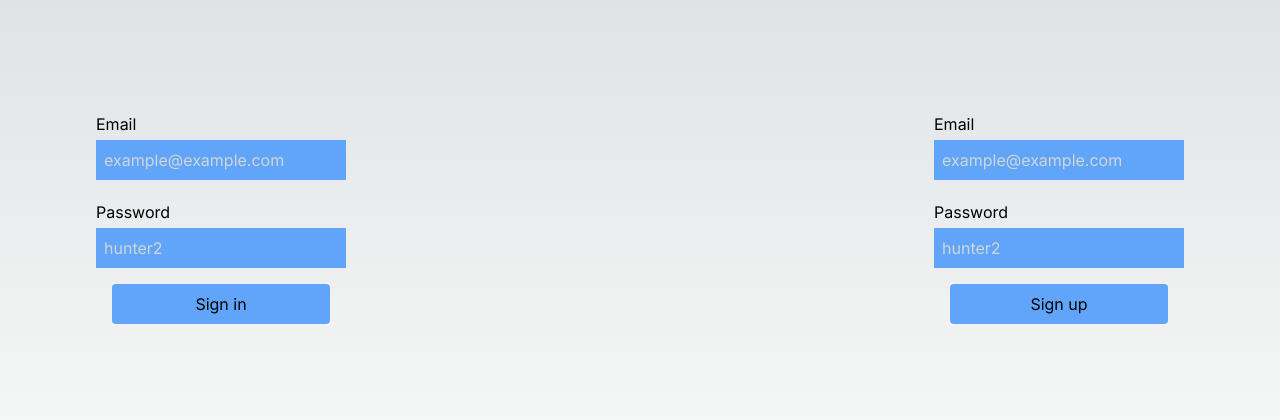
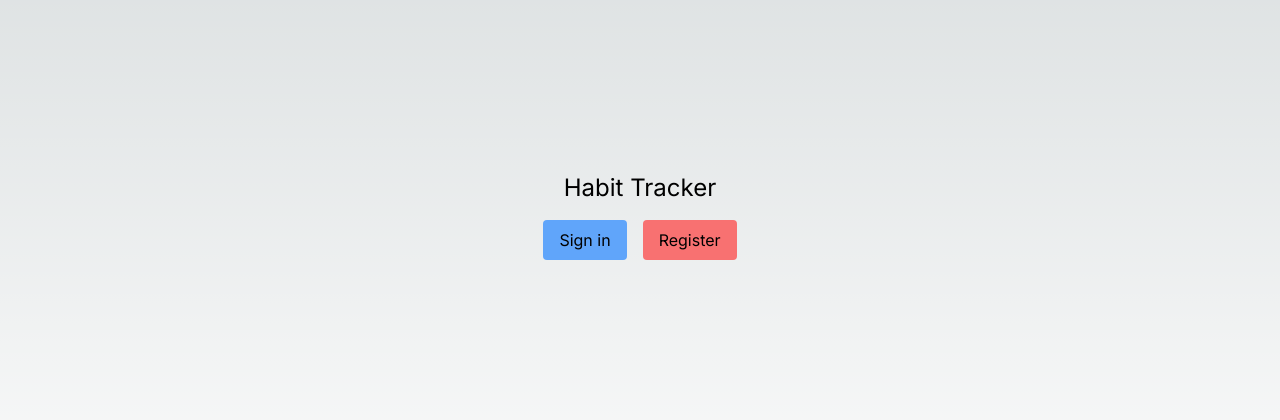
Before and after one commit to drenchoman/habit-tracker-next, a Next.js app: page / in a window 1280 px wide. Shown: the part 184-604 px from the top of the page. Built offline with nearby package versions, Linux system fonts and the light colour scheme; no server answers.

Commit message:
update home page with register sign in links

```diff
--- a/src/app/page.js
+++ b/src/app/page.js
@@ -3,8 +3,7 @@ import React from 'react';
 import { useAuthContext } from './context/AuthContext';
 import { useRouter } from 'next/navigation';
 
-import SignIn from './components/signin';
-import Signup from './components/signup';
+import Link from 'next/link';
 export default function Home() {
   const { user } = useAuthContext();
 
@@ -19,9 +18,20 @@ export default function Home() {
   });
 
   return (
-    <main className="flex min-h-screen flex-row items-center justify-between p-24">
-      <SignIn />
-      <Signup />
+    <main className="flex min-h-screen flex-col items-center justify-center  p-24">
+      <h1 className="text-2xl py-2">Habit Tracker</h1>
+      <div className="flex  flex-row items-center">
+        <Link href="/signin">
+          <button className="bg-blue-400 hover:bg-blue-700 rounded py-2 px-4 m-2">
+            Sign in
+          </button>
+        </Link>
+        <Link href="/signup">
+          <button className="bg-red-400 hover:bg-red-700 rounded py-2 px-4 m-2">
+            Register
+          </button>
+        </Link>
+      </div>
     </main>
   );
 }
--- /dev/null
+++ b/src/app/signup/page.js
@@ -0,0 +1,9 @@
+import Signup from '../components/signup';
+
+export default function Home() {
+  return (
+    <main className="flex min-h-screen flex-col items-center justify-between p-24">
+      <Signup />
+    </main>
+  );
+}
```
